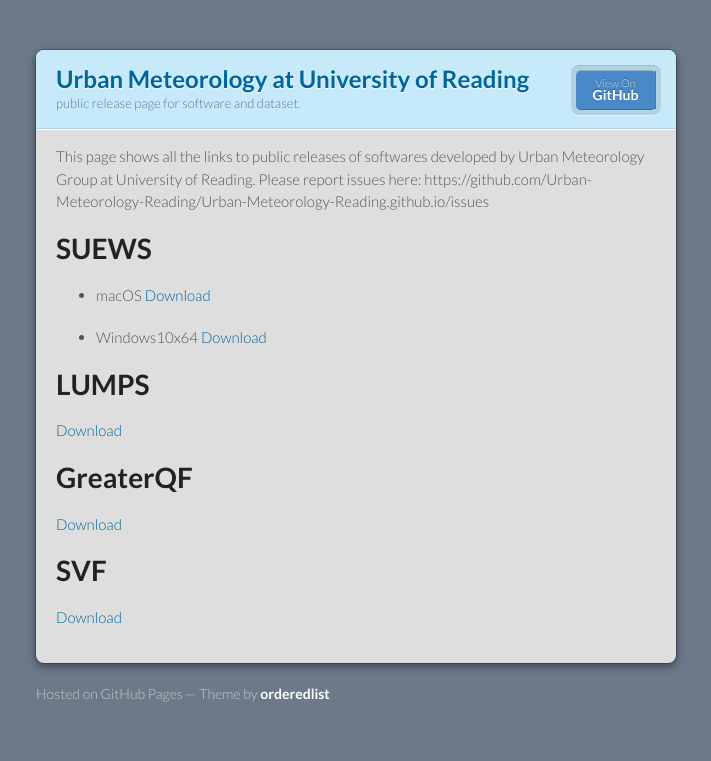
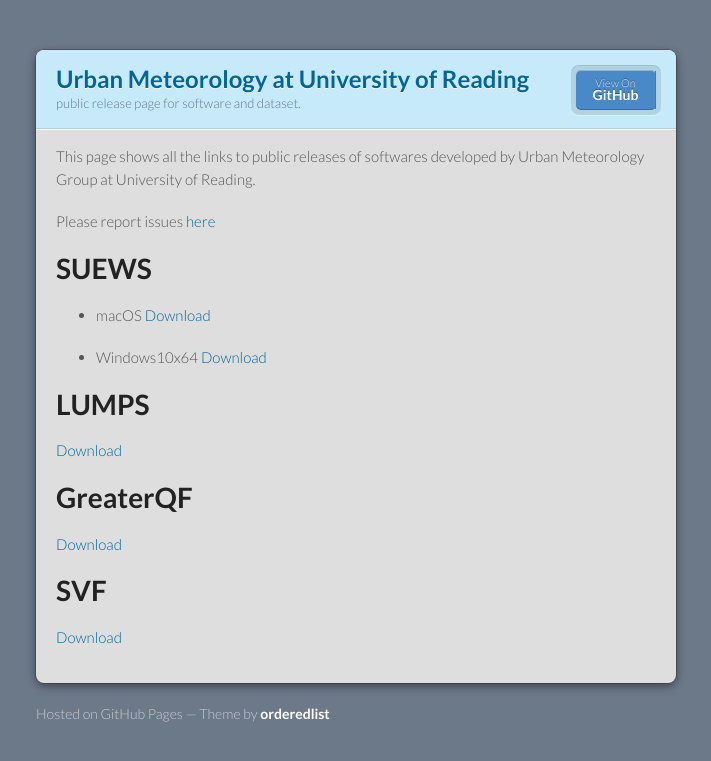
Before and after one commit to Urban-Meteorology-Reading/Urban-Meteorology-Reading.github.io, a Jekyll site: the page built from index.md, in a window 1280 px wide. Shown: the top 761 px of the page, without its empty margins (284-995 px from the left). Built offline with Jekyll 4.4.1, drawn with Linux system fonts in a browser that asks for light colours.

Commit message:
Update index.md

```diff
--- a/index.md
+++ b/index.md
@@ -13,7 +13,8 @@ There should be whitespace between paragraphs. We recommend including a README,
 
 
 This page shows all the links to public releases of softwares developed by Urban Meteorology Group at University of Reading.
-Please report issues here: https://github.com/Urban-Meteorology-Reading/Urban-Meteorology-Reading.github.io/issues
+
+Please report issues [here](https://github.com/Urban-Meteorology-Reading/Urban-Meteorology-Reading.github.io/issues)
 
 # SUEWS
 
```
